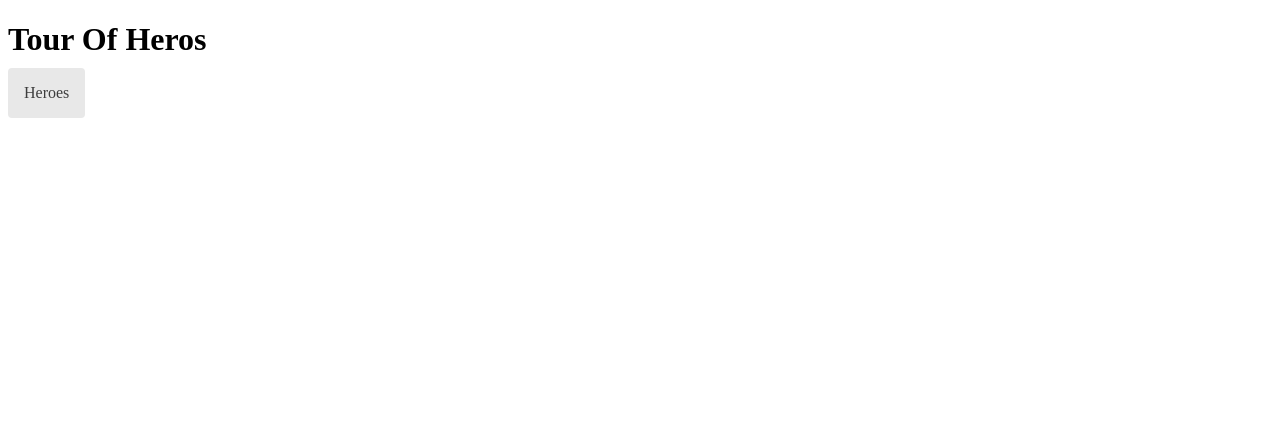
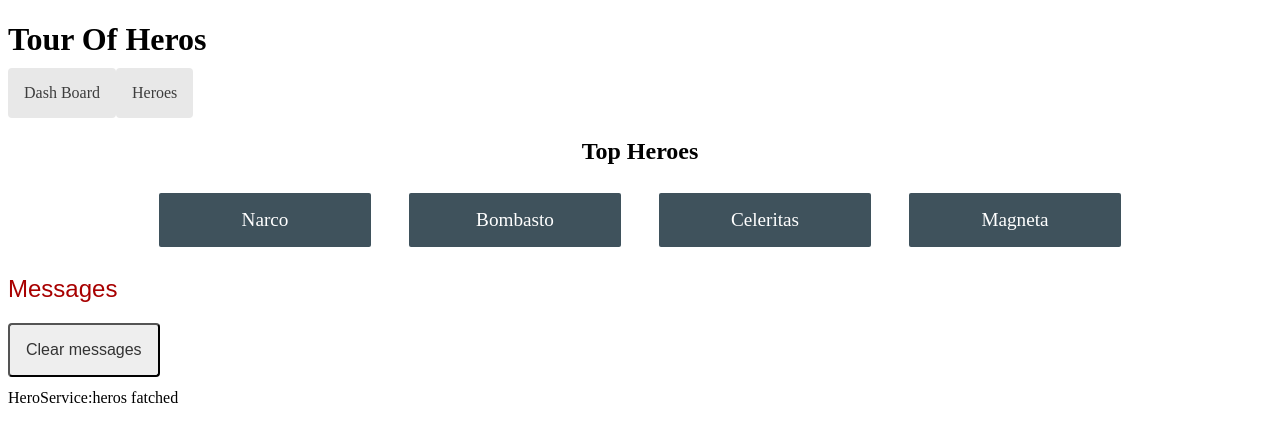
Before and after one commit to Sagor31h2/TourOfHeros, an Angular app: page /dashboard in a window 1280 px wide. Before the commit this address led to /. Shown: the top 442 px of the page. Built offline with nearby package versions, Linux system fonts and the light colour scheme.

Commit message:
Add dashbord

```diff
--- a/src/app/app-routing.module.ts
+++ b/src/app/app-routing.module.ts
@@ -1,8 +1,12 @@
 import { Component, NgModule } from '@angular/core';
 import { RouterModule, Routes } from '@angular/router';
+import { DashboardComponent } from './dashboard/dashboard.component';
 import { HeroesComponent } from './heroes/heroes.component';
 
-const routes: Routes = [{ path: 'heroes', component: HeroesComponent }];
+const routes: Routes = [
+  { path: 'heroes', component: HeroesComponent },
+  { path: 'dashboard', component: DashboardComponent },
+];
 
 @NgModule({
   imports: [RouterModule.forRoot(routes)],
--- a/src/app/app.component.html
+++ b/src/app/app.component.html
@@ -1,5 +1,6 @@
 <h1>{{ title }}</h1>
 <nav>
+  <a routerLink="/dashboard">Dash Board</a>
   <a routerLink="/heroes">Heroes</a>
 </nav>
 <router-outlet></router-outlet>
--- a/src/app/app.module.ts
+++ b/src/app/app.module.ts
@@ -7,9 +7,10 @@
 import { HeroesComponent } from './heroes/heroes.component';
 import { HeroDetailComponent } from './hero-detail/hero-detail.component';
 import { MessagesComponent } from './messages/messages.component';
+import { DashboardComponent } from './dashboard/dashboard.component';
 
 @NgModule({
-  declarations: [AppComponent, HeroesComponent, HeroDetailComponent, MessagesComponent],
+  declarations: [AppComponent, HeroesComponent, HeroDetailComponent, MessagesComponent, DashboardComponent],
   imports: [BrowserModule, AppRoutingModule, FormsModule],
   providers: [],
   bootstrap: [AppComponent],
--- /dev/null
+++ b/src/app/dashboard/dashboard.component.css
@@ -0,0 +1,50 @@
+/* DashboardComponent's private CSS styles */
+
+h2 {
+  text-align: center;
+}
+
+.heroes-menu {
+  padding: 0;
+  margin: auto;
+  max-width: 1000px;
+
+  /* flexbox */
+  display: flex;
+  flex-direction: row;
+  flex-wrap: wrap;
+  justify-content: space-around;
+  align-content: flex-start;
+  align-items: flex-start;
+}
+
+a {
+  background-color: #3f525c;
+  border-radius: 2px;
+  padding: 1rem;
+  font-size: 1.2rem;
+  text-decoration: none;
+  display: inline-block;
+  color: #fff;
+  text-align: center;
+  width: 100%;
+  min-width: 70px;
+  margin: 0.5rem auto;
+  box-sizing: border-box;
+
+  /* flexbox */
+  order: 0;
+  flex: 0 1 auto;
+  align-self: auto;
+}
+
+@media (min-width: 600px) {
+  a {
+    width: 18%;
+    box-sizing: content-box;
+  }
+}
+
+a:hover {
+  background-color: #000;
+}
--- /dev/null
+++ b/src/app/dashboard/dashboard.component.html
@@ -0,0 +1,6 @@
+<h2>Top Heroes</h2>
+<div class="heroes-menu">
+  <a *ngFor="let hero of heroes">
+    {{ hero.name }}
+  </a>
+</div>
--- /dev/null
+++ b/src/app/dashboard/dashboard.component.ts
@@ -0,0 +1,24 @@
+import { Component, OnInit } from '@angular/core';
+import { Hero } from '../hero';
+import { HeroService } from '../hero.service';
+
+@Component({
+  selector: 'app-dashboard',
+  templateUrl: './dashboard.component.html',
+  styleUrls: ['./dashboard.component.css'],
+})
+export class DashboardComponent implements OnInit {
+  heroes: Hero[] = [];
+
+  constructor(private heroservice: HeroService) {}
+
+  ngOnInit(): void {
+    this.getHeroes();
+  }
+
+  getHeroes(): void {
+    this.heroservice
+      .getHeroes()
+      .subscribe((heroes) => (this.heroes = heroes.slice(1, 5)));
+  }
+}
```
